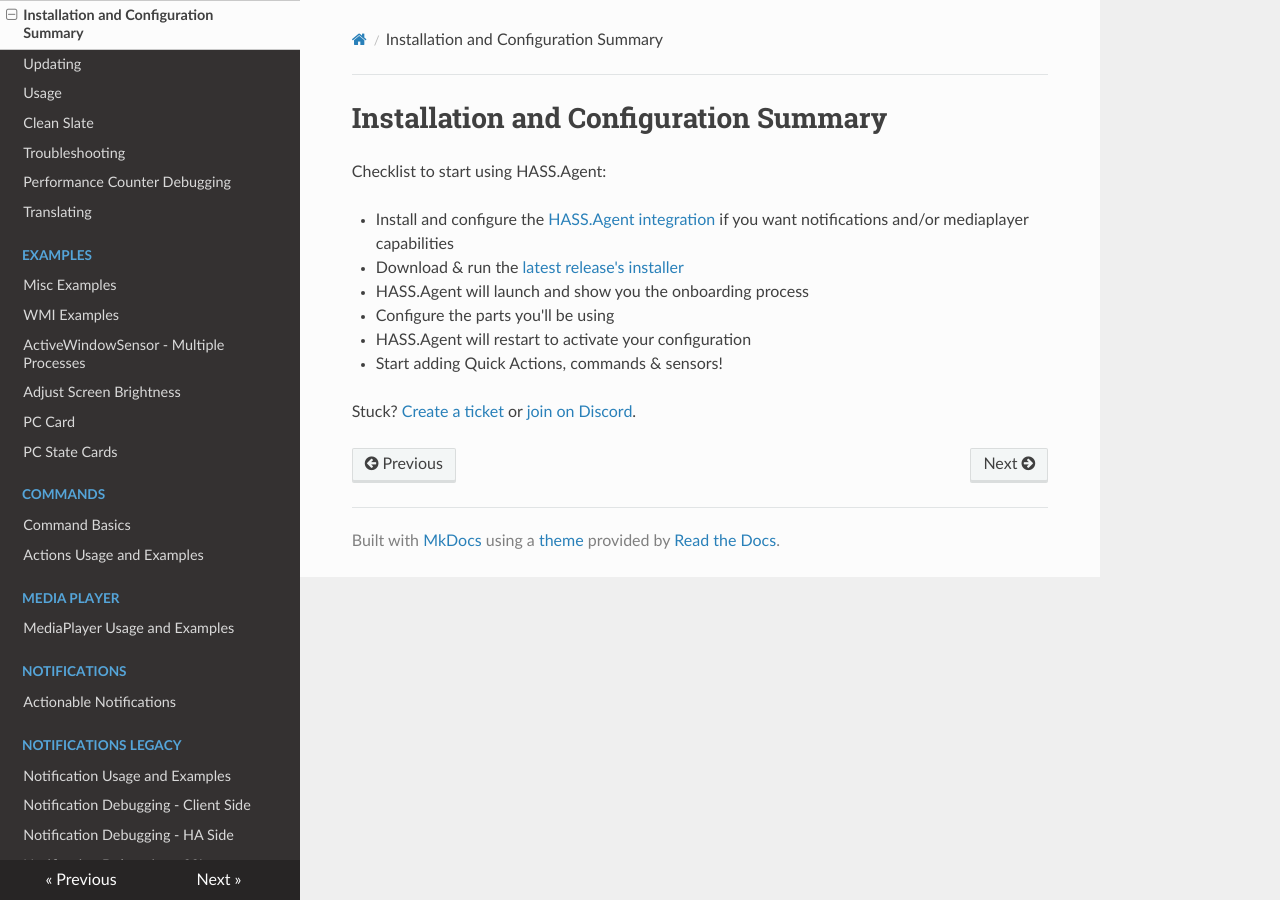
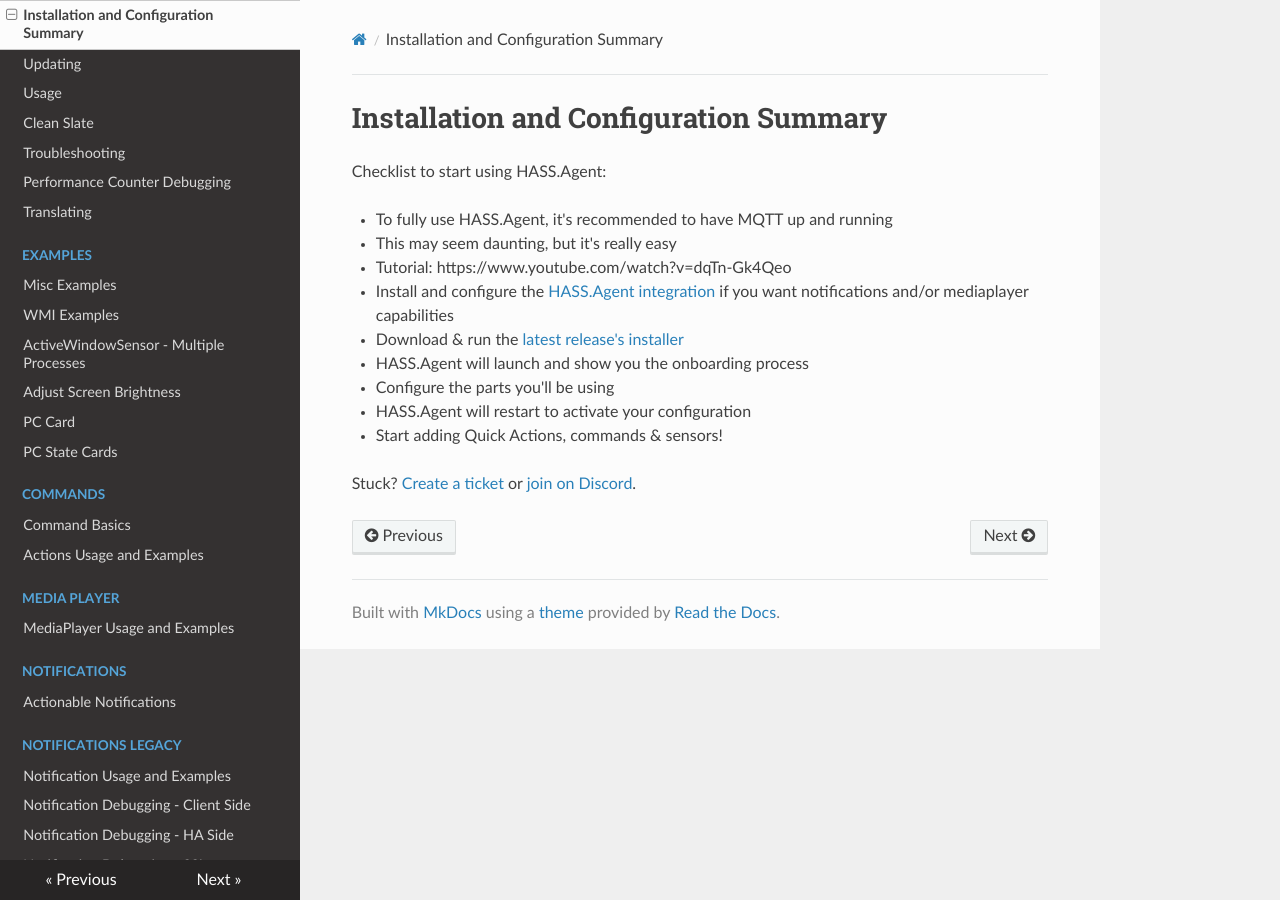
Before and after one commit to LAB02-Admin/HASS.Agent-Docs, an MkDocs documentation site: the page built from docs/installation-and-configuration-summary.md, in a window 1280 px wide. Built offline with MkDocs 1.6.1, drawn with Linux system fonts in a browser that asks for light colours; nearby versions of some CDN libraries.

Commit message:
Update installation-and-configuration-summary.md

```diff
--- a/docs/installation-and-configuration-summary.md
+++ b/docs/installation-and-configuration-summary.md
@@ -1,6 +1,10 @@
 # Installation and Configuration Summary
 
 Checklist to start using HASS.Agent:
+
+- To fully use HASS.Agent, it's recommended to have MQTT up and running
+  - This may seem daunting, but it's really easy
+  - Tutorial: https://www.youtube.com/watch?v=dqTn-Gk4Qeo
 
 - Install and configure the [HASS.Agent integration](https://github.com/LAB02-Research/HASS.Agent-Integration) if you want notifications and/or mediaplayer capabilities
 - Download & run the [latest release's installer](https://github.com/LAB02-Research/HASS.Agent/releases/latest)
```
